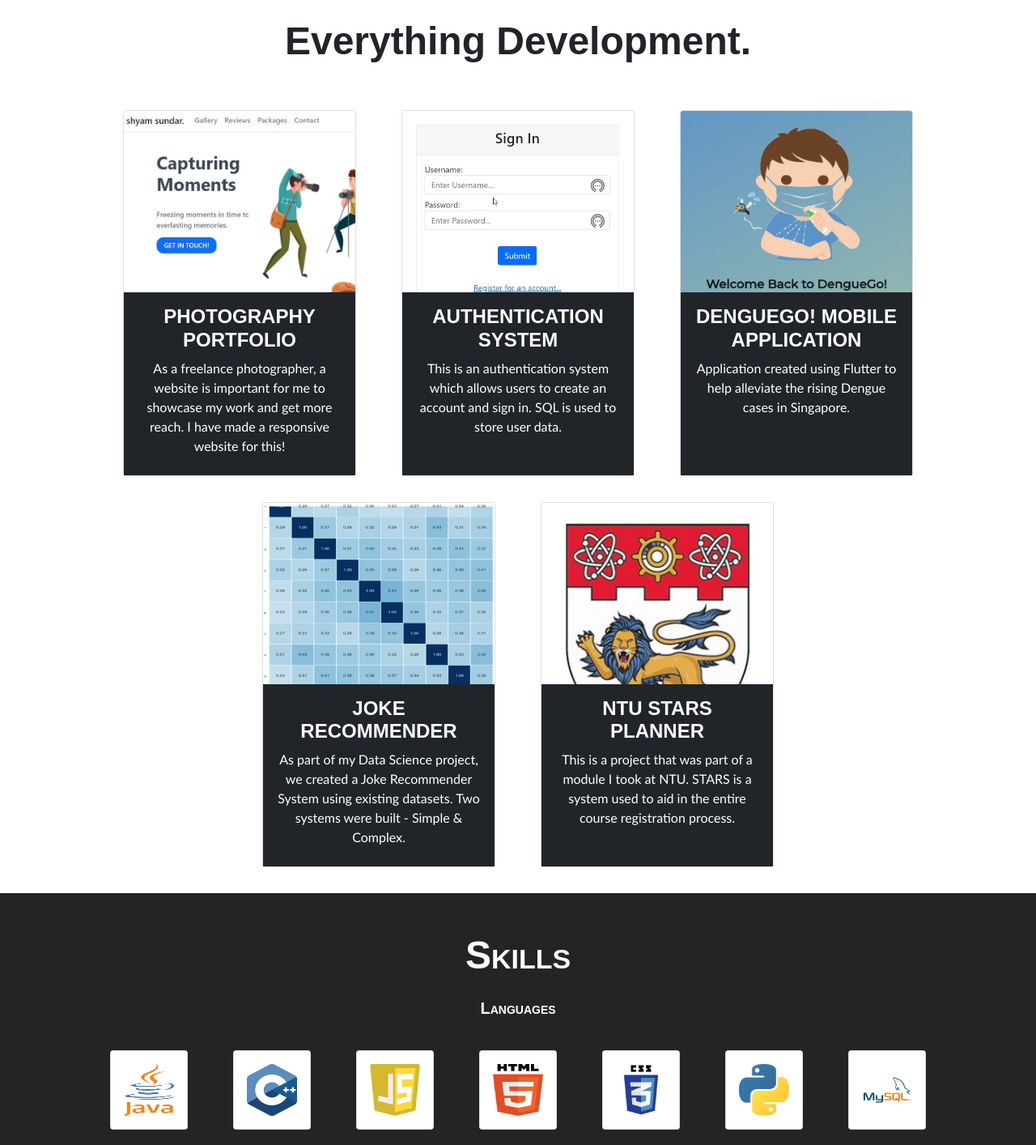
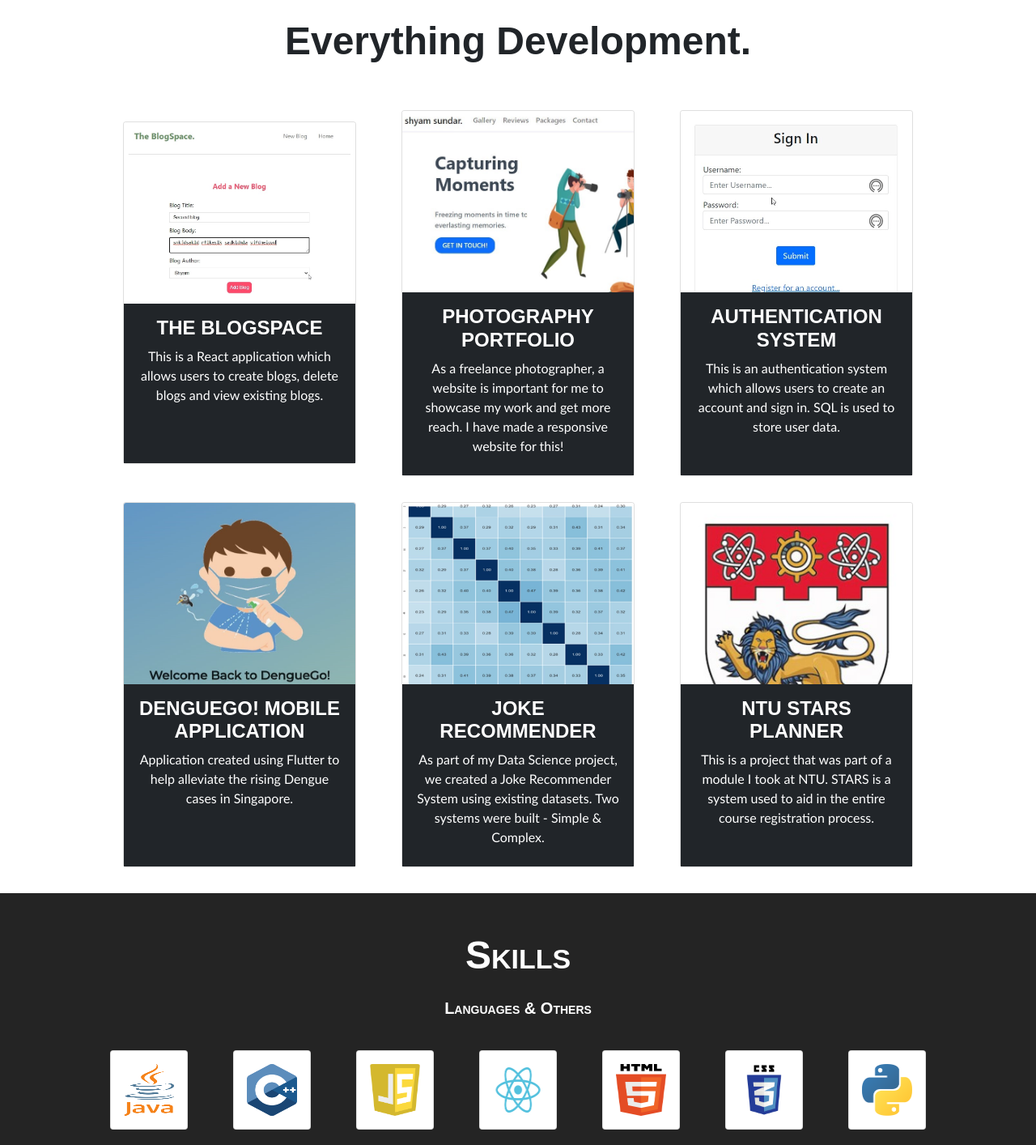
Before and after one commit to shyamsundarko/personalWebsite, a plain HTML site: page index.html in a window 1280 px wide. Shown: the part 980-2394 px from the top of the page at 81% size. Drawn offline with Linux system fonts and the light colour scheme.

Commit message:
Update new project

```diff
--- a/index.html
+++ b/index.html
@@ -61,6 +61,17 @@
                 </div>
             </div>
             <div class="row row-content align-items-center justify-content-center" style="margin: 1rem;">
+                <div class="col-auto text-center">
+                    <div class="card cardStyle" style="width: 18rem; justify-content: center;" onmouseover="cardFocus()" onmouseout="cardOut()">
+                        <a href="https://github.com/shyamsundarko/blogSpace" target="_blank" style="height: 14rem;">
+                            <img class="card-img-top" src="./images/card6.jpg" alt="Blog Space project link github">
+                        </a>
+                        <div class="card-body bg-dark text-white">
+                            <div class="card-title"><h4>The BlogSpace</h4></div>
+                            <p style="height: 7rem;">This is a React application which allows users to create blogs, delete blogs and view existing blogs.</p>
+                        </div>
+                    </div>
+                </div>
                 <div class="col-auto text-center">
                     <div class="card cardStyle" style="width: 18rem; justify-content: center;" onmouseover="cardFocus()" onmouseout="cardOut()">
                         <a href="https://github.com/shyamsundarko/photography_portfolio" target="_blank" style="height: 14rem;">
@@ -128,7 +139,7 @@
             </div>
             <div class="row align-items-center justify-content-center" style="margin-top: 1rem;">
                 <div class="col-auto">
-                    <h5 style="font-weight: 600; font-variant: small-caps;">Languages</h5>
+                    <h5 style="font-weight: 600; font-variant: small-caps;">Languages & Others</h5>
                 </div>
             </div>
             <div class="row align-items-center justify-content-center" style="margin-top: 1rem; margin-left: 3rem; margin-right: 3rem;">
@@ -145,6 +156,11 @@
                 <div class="col-auto">
                     <div class="card" style="width: 6rem; padding: 1rem;">
                             <img class="card-img-top" src="./images/js.png" alt="" style="height: 4rem;">
+                    </div>
+                </div>
+                <div class="col-auto">
+                    <div class="card" style="width: 6rem; padding: 1rem;">
+                            <img class="card-img-top" src="./images/react.png" alt="" style="height: 4rem;">
                     </div>
                 </div>
                 <div class="col-auto">
@@ -208,11 +224,6 @@
                 </div>
                 <div class="col-auto">
                     <div class="card" style="width: 6rem; padding: 1rem;">
-                            <img class="card-img-top" src="./images/react.png" alt="" style="height: 4rem;">
-                    </div>
-                </div>
-                <div class="col-auto">
-                    <div class="card" style="width: 6rem; padding: 1rem;">
                             <img class="card-img-top" src="./images/mongo.png" alt="" style="height: 4rem;">
                     </div>
                 </div>
```
Also changed, not shown: images/card6.jpg (added).
